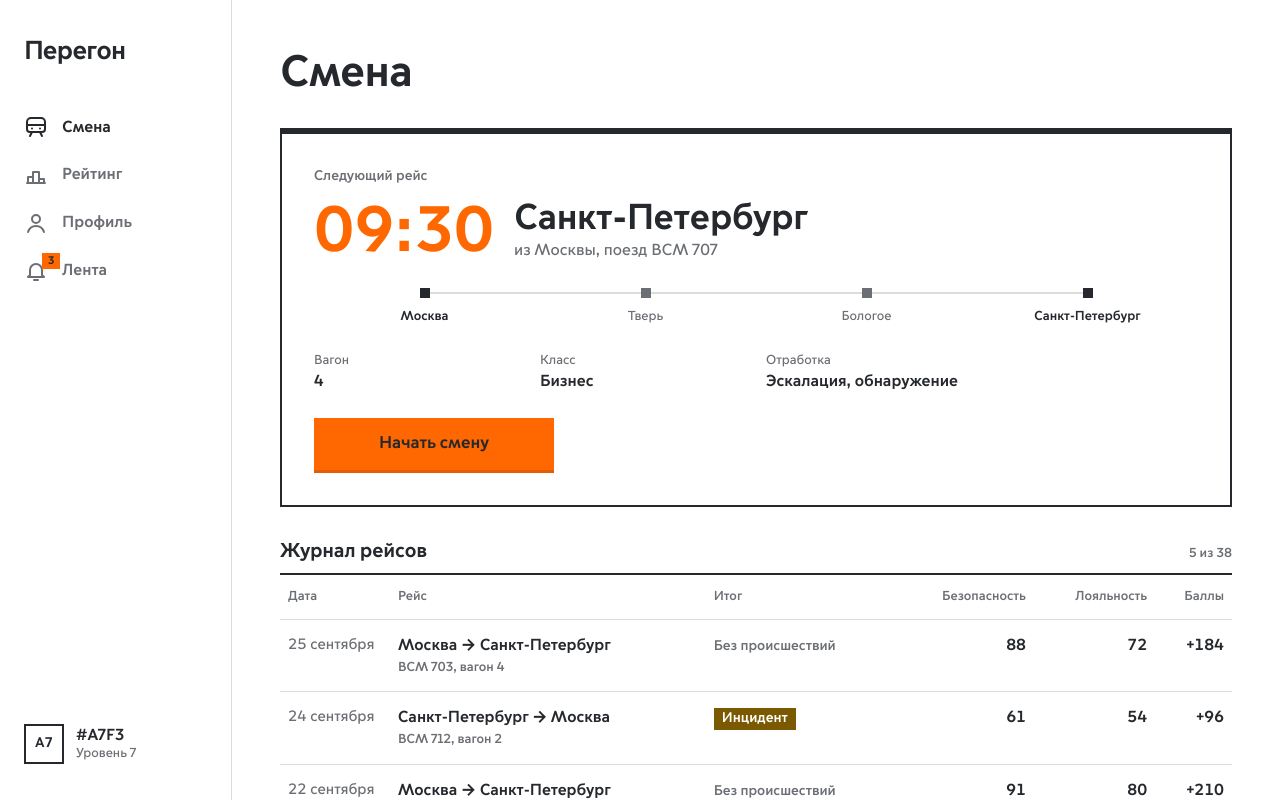
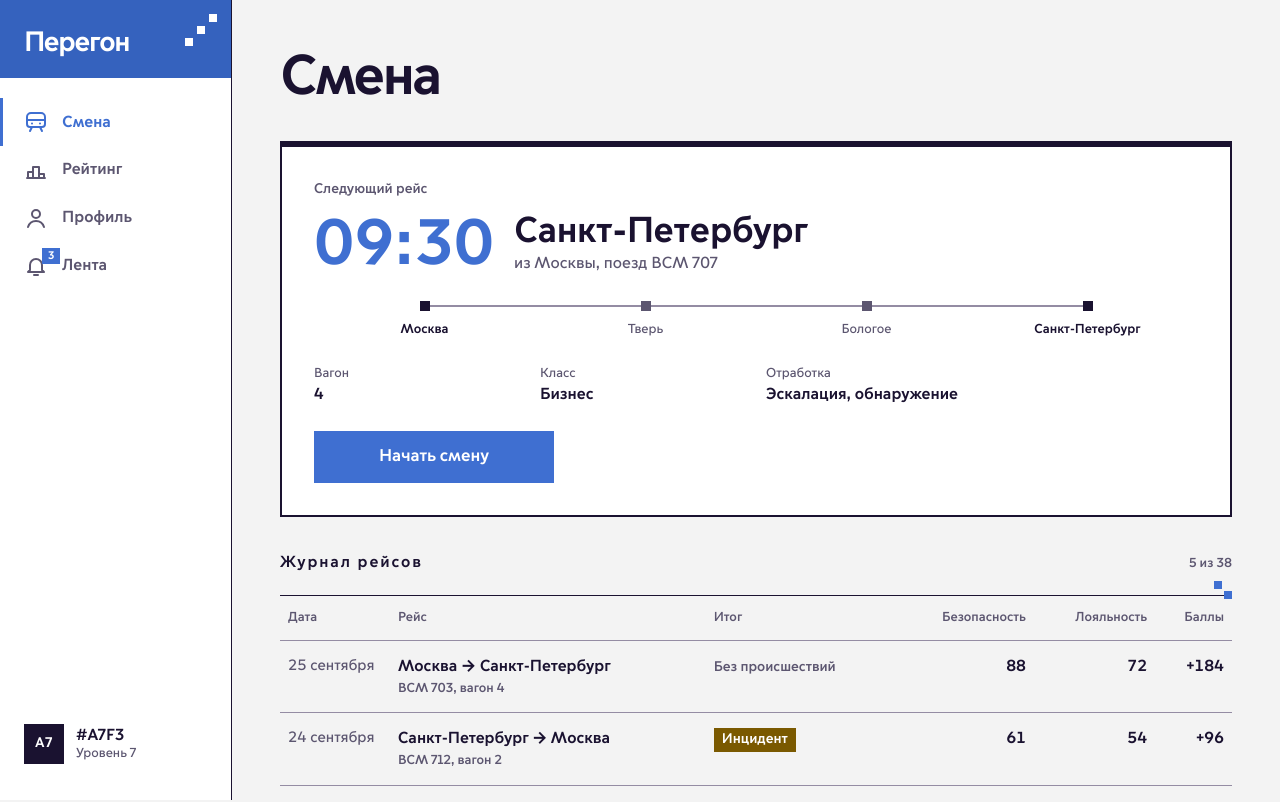
Before and after one commit to GachiL0Rd/vsm-400, a React (Vite) app in the folder Frontend/: page / in a window 1280 px wide. Shown: the top 802 px of the page. Built offline with nearby package versions, Linux system fonts and the light colour scheme; no server answers.

Commit message:
style(frontend): set mttech day tokens and shared controls

```diff
--- a/Frontend/src/App.css
+++ b/Frontend/src/App.css
@@ -1,11 +1,11 @@
 .app__main {
-  padding: 24px 16px calc(96px + env(safe-area-inset-bottom));
+  padding: 28px 16px calc(96px + env(safe-area-inset-bottom));
 }
 
 .screen {
   display: flex;
   flex-direction: column;
-  gap: 32px;
+  gap: 36px;
   max-width: 960px;
   margin: 0 auto;
 }
@@ -13,14 +13,15 @@
 .screen__head {
   display: flex;
   flex-direction: column;
-  gap: 6px;
+  gap: 8px;
 }
 
 .screen__title {
-  font-size: 32px;
+  font-size: 40px;
   font-weight: 800;
-  line-height: 1.1;
-  letter-spacing: -0.01em;
+  line-height: 1.02;
+  letter-spacing: -0.035em;
+  overflow-wrap: break-word;
 }
 
 .screen__title:focus {
@@ -28,7 +29,10 @@
 }
 
 .screen__sub {
+  max-width: 42em;
   color: var(--iron);
+  font-size: 17px;
+  line-height: 1.4;
 }
 
 .screen__action {
@@ -39,10 +43,11 @@
   .app__main {
     /* Порог 900px парный с шириной .nav. */
     margin-left: var(--nav-width);
-    padding: 48px 48px 64px;
+    padding: 48px 48px 72px;
   }
 
   .screen__title {
-    font-size: 44px;
+    font-size: 56px;
+    letter-spacing: -0.04em;
   }
 }
--- a/Frontend/src/components/AchievementBadge/AchievementBadge.css
+++ b/Frontend/src/components/AchievementBadge/AchievementBadge.css
@@ -12,6 +12,7 @@
 }
 
 .badge--locked {
-  border: 2px dashed var(--line);
-  color: var(--smoke);
+  border: 1px dashed var(--line);
+  background: var(--white);
+  color: var(--iron);
 }
--- a/Frontend/src/components/Avatar/Avatar.css
+++ b/Frontend/src/components/Avatar/Avatar.css
@@ -4,9 +4,8 @@
   place-items: center;
   width: 40px;
   height: 40px;
-  border: 2px solid var(--ink);
-  background: var(--white);
-  color: var(--ink);
+  background: var(--ink);
+  color: var(--white);
   font-size: 14px;
   font-weight: 800;
 }
--- a/Frontend/src/components/Meter/Meter.css
+++ b/Frontend/src/components/Meter/Meter.css
@@ -1,6 +1,7 @@
 .track {
-  height: 8px;
-  background: var(--cloud);
+  height: 10px;
+  background: var(--white);
+  border: 1px solid var(--ink);
   overflow: hidden;
 }
 
@@ -11,7 +12,7 @@
 .track__fill {
   display: block;
   height: 100%;
-  background: var(--ink);
+  background: var(--signal);
 }
 
 .track__fill--stop {
--- a/Frontend/src/components/Nav/Nav.css
+++ b/Frontend/src/components/Nav/Nav.css
@@ -3,7 +3,7 @@
   position: fixed;
   inset: auto 0 0;
   z-index: 10;
-  border-top: 1px solid var(--line);
+  border-top: 1px solid var(--ink);
   background: var(--white);
   padding-bottom: env(safe-area-inset-bottom);
 }
@@ -26,9 +26,9 @@
   flex-direction: column;
   align-items: center;
   gap: 2px;
-  padding: 10px 0;
+  padding: 10px 0 8px;
   color: var(--iron);
-  font-size: 12px;
+  font-size: 13px;
   font-weight: 700;
   text-decoration: none;
 }
@@ -37,9 +37,11 @@
   color: var(--ink);
 }
 
-.nav__item--active {
-  color: var(--ink);
+.nav__item--active,
+.nav__item--active:hover {
+  color: var(--signal);
   font-weight: 800;
+  box-shadow: inset 0 -3px 0 var(--signal);
 }
 
 /* Кольцо внутрь: бренд и пункты прижаты к краю окна, внешний offset обрезается. */
@@ -59,41 +61,68 @@
   min-width: 18px;
   padding: 0 4px;
   background: var(--signal);
-  color: var(--ink);
+  color: var(--on-signal);
   font-size: 11px;
   font-weight: 800;
   line-height: 16px;
   text-align: center;
 }
 
-/* Десктоп: боковая панель */
+/* Десктоп: боковая панель, марка — синяя плашка со ступенькой */
 @media (min-width: 900px) {
   .nav {
     inset: 0 auto 0 0;
     display: flex;
     flex-direction: column;
-    gap: 32px;
+    gap: 12px;
     /* Порог 900px парный с отступом .app__main. */
     width: var(--nav-width);
-    padding: 32px 0 24px;
+    padding: 0 0 24px;
     border-top: 0;
-    border-right: 1px solid var(--line);
+    border-right: 1px solid var(--ink);
     background: var(--white);
   }
 
   .nav__brand {
+    position: relative;
     display: block;
-    padding: 0 24px;
-    color: var(--ink);
-    font-size: 26px;
+    padding: 28px 24px 22px;
+    background: var(--signal);
+    color: var(--on-signal);
+    font-size: 28px;
     font-weight: 800;
-    letter-spacing: -0.02em;
+    letter-spacing: -0.04em;
+    line-height: 1;
     text-decoration: none;
+  }
+
+  .nav__brand::after {
+    content: "";
+    position: absolute;
+    top: 14px;
+    right: 14px;
+    width: var(--stair);
+    height: var(--stair);
+    background: var(--on-signal);
+    box-shadow:
+      -12px 12px 0 var(--on-signal),
+      -24px 24px 0 var(--on-signal);
+    pointer-events: none;
+  }
+
+  .nav__brand:hover {
+    background: var(--signal-hover);
+  }
+
+  .nav__brand:focus-visible {
+    outline-color: var(--on-signal);
+    outline-offset: -6px;
   }
 
   .nav__list {
     display: flex;
     flex-direction: column;
+    padding-top: 8px;
   }
 
   .nav__item {
@@ -101,6 +130,11 @@
     gap: 14px;
     padding: 12px 24px;
     font-size: 16px;
+  }
+
+  .nav__item--active,
+  .nav__item--active:hover {
+    box-shadow: inset 3px 0 0 var(--signal);
   }
 
   .nav__me {
--- a/Frontend/src/components/Note/Note.css
+++ b/Frontend/src/components/Note/Note.css
@@ -5,12 +5,12 @@
   line-height: 1.45;
 }
 
-/* Без заголовка: короткая цветная метка сверху */
+/* Без заголовка: квадратная метка тона, не полоса. */
 .note--bar::before {
   content: "";
-  width: 30px;
-  height: 4px;
-  margin-bottom: 10px;
+  width: var(--stair);
+  height: var(--stair);
+  margin-bottom: 8px;
   background: var(--note-color, var(--line));
 }
 
@@ -19,7 +19,7 @@
 }
 
 .note--warn {
-  --note-color: var(--warn-line);
+  --note-color: var(--warn);
 }
 
 .note__title {
--- a/Frontend/src/components/Section/Section.css
+++ b/Frontend/src/components/Section/Section.css
@@ -5,16 +5,33 @@
 }
 
 .section__head {
+  position: relative;
   display: flex;
   justify-content: space-between;
   align-items: baseline;
   gap: 12px;
-  padding-bottom: 10px;
-  border-bottom: 2px solid var(--ink);
+  padding-bottom: 22px;
+  border-bottom: 1px solid var(--ink);
+}
+
+/* Линейка заканчивается ступенькой из двух квадратов, ступенька уходит вверх в поле заголовка. */
+.section__head::after {
+  content: "";
+  position: absolute;
+  right: 0;
+  bottom: -4px;
+  width: var(--stair);
+  height: var(--stair);
+  background: var(--signal);
+  box-shadow: -10px -10px 0 var(--signal);
+  pointer-events: none;
 }
 
 .section__title {
-  font-size: 20px;
-  font-weight: 800;
-  line-height: 1.2;
+  font-size: 16px;
+  font-weight: 700;
+  line-height: 1.25;
+  letter-spacing: 0.12em;
+  /* Разрядка добавляет пустое поле после последней буквы. */
+  margin-right: -0.12em;
 }
--- a/Frontend/src/components/Tag/Tag.css
+++ b/Frontend/src/components/Tag/Tag.css
@@ -1,6 +1,6 @@
 /*
- * Статусы по принципу «тёмной кабины»: норма не выделяется,
- * отклонение горит сплошной плашкой.
+ * Норма не выделяется. Отклонение и непрочитанное — сплошная плашка.
+ * Белый текст: на #7a5900 6.45:1, на #c62828 5.62:1, на #3f6fd1 4.77:1.
  */
 .tag {
   display: inline-block;
@@ -18,8 +18,8 @@
 .tag--warn,
 .tag--stop,
 .tag--new {
-  padding: 1px 8px;
-  color: var(--white);
+  padding: 2px 8px;
+  color: var(--on-signal);
   font-weight: 700;
 }
 
@@ -31,8 +31,6 @@
   background: var(--stop);
 }
 
-/* Непрочитанное — тот же оранжевый, что у счётчика в меню. Текст графитом: белый на #ff6700 не добирает контраст. */
 .tag--new {
   background: var(--signal);
-  color: var(--ink);
 }
--- a/Frontend/src/index.css
+++ b/Frontend/src/index.css
@@ -27,25 +27,25 @@
 }
 
 :root {
-  /* Нейтральная шкала: основа интерфейса. */
+  /* Светлый день МТТЕХ: серая подложка, белые поверхности, текст индиго. */
+  --canvas: #f3f3f3;
   --white: #ffffff;
-  --cloud: #e8e8e6;
-  --line: #dcdcd9;
-  --smoke: #a3a5a8;
-  --iron: #6b6e73;
-  /* Основной цвет текста и контуров — графит, как ливрея поездов ВСМ. */
-  --ink: #25282c;
-  --ink-08: rgb(37 40 44 / 8%);
+  --cloud: #e4e0ea;
+  --line: #948ca3;
+  --smoke: #7a738c;
+  --iron: #5c5670;
+  --ink: #1a1230;
 
-  /* Единственный акцент — сигнальный оранжевый. Только действие и «вы здесь». */
-  --signal: #ff6700;
-  --signal-hover: #ff7a1f;
-  --signal-press: #e65c00;
+  /* Единственный акцент. Белый на #3f6fd1 = 4.77:1, поэтому на плашке только белый текст. */
+  --signal: #3f6fd1;
+  --signal-hover: #3562be;
+  --signal-press: #2a4f9e;
+  --signal-fill: rgb(63 111 209 / 20%);
+  --on-signal: #ffffff;
 
-  /* Статусы по логике светофора */
+  /* Светофор: норма тихая, отклонение — сплошная плашка. */
   --ok: #1f7a34;
   --warn: #7a5900;
-  --warn-line: #f0cf5a;
   --stop: #c62828;
 
   --font: "Moscow Sans", system-ui, -apple-system, "Segoe UI", sans-serif;
@@ -54,10 +54,12 @@
   --nav-width: 232px;
   --stack: 16px;
   --measure: 640px;
+  --stair: 8px;
 }
 
 * {
   box-sizing: border-box;
+  border-radius: 0;
 }
 
 html {
@@ -67,7 +69,7 @@ html {
 body {
   margin: 0;
   min-width: 320px;
-  background: var(--white);
+  background: var(--canvas);
   color: var(--ink);
   font-family: var(--font);
   font-size: 16px;
@@ -90,8 +92,13 @@ button {
   font: inherit;
 }
 
+::selection {
+  background: var(--signal);
+  color: var(--on-signal);
+}
+
 :focus-visible {
-  outline: 3px solid var(--signal);
+  outline: 3px solid var(--ink);
   outline-offset: 2px;
 }
 
@@ -121,9 +128,8 @@ button {
   gap: 8px;
   padding: 13px 24px;
   border: 0;
-  border-bottom: 3px solid var(--signal-press);
   background: var(--signal);
-  color: var(--ink);
+  color: var(--on-signal);
   font-size: 17px;
   font-weight: 700;
   text-decoration: none;
@@ -135,36 +141,28 @@ button {
 }
 
 .btn:active {
-  border-bottom-width: 1px;
-  margin-top: 2px;
+  background: var(--signal-press);
 }
 
 .btn--ghost {
   border: 2px solid var(--ink);
   background: var(--white);
+  color: var(--ink);
 }
 
-.btn--ghost:hover {
+.btn--ghost:hover,
+.btn--ghost:active {
   background: var(--ink);
   color: var(--white);
 }
 
-.btn--ghost:active {
-  border-bottom-width: 2px;
-  margin-top: 0;
-}
-
-.btn[aria-disabled="true"] {
-  border-color: var(--cloud);
+.btn[aria-disabled="true"],
+.btn[aria-disabled="true"]:hover,
+.btn[aria-disabled="true"]:active {
+  border-color: transparent;
   background: var(--cloud);
   color: var(--iron);
   cursor: not-allowed;
-}
-
-/* pointer-events: none убрал бы cursor: not-allowed, поэтому гасим только сдвиг :active. */
-.btn[aria-disabled="true"]:active {
-  border-bottom-width: 3px;
-  margin-top: 0;
 }
 
 /* Пары «подпись — значение» в строку */
@@ -178,6 +176,11 @@ button {
 .facts dd {
   margin: 0;
   font-weight: 700;
+}
+
+.screen > .facts > div {
+  padding-top: 8px;
+  border-top: 1px solid var(--line);
 }
 
 /* Пары «подпись — значение» списком, с линейками */
```
Also changed, not shown: Frontend/public/favicon.svg.
